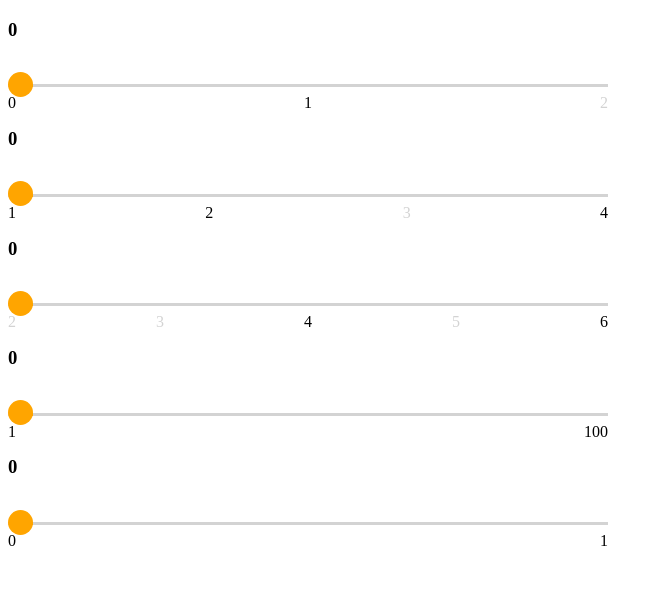
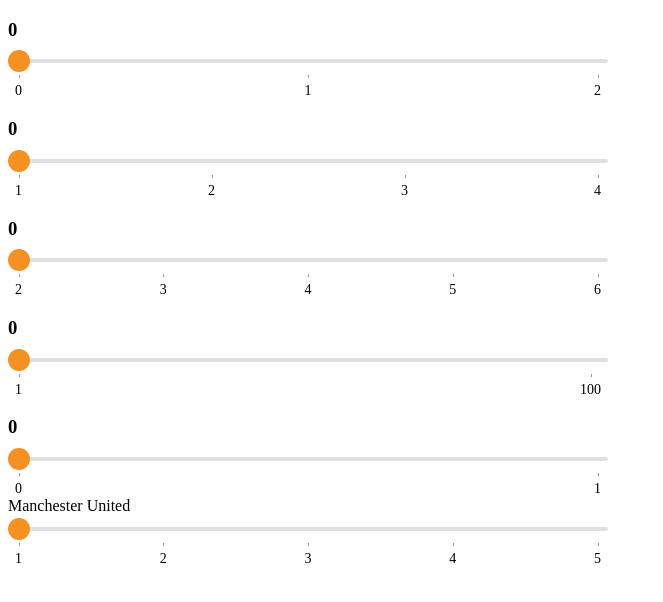
Before and after one commit to ryabkomaks/react-slider, a React app: page / in a window 1280 px wide. Shown: the top 602 px of the page, without its empty margins (0-663 px from the left). Built offline with nearby package versions, Linux system fonts and the light colour scheme.

Commit message:
Update slider markup.

```diff
--- a/index.html
+++ b/index.html
@@ -12,6 +12,26 @@
         <div id="demo_2"></div>
         <div id="demo_3"></div>
         <div id="demo_4"></div>
+
+        <!-- Static markup example -->
+        <div class="market-slider">
+            <div class="market-slider__label">Manchester United</div>
+
+            <div class="market-slider__path">
+                <div class="market-slider__path_highlighted"></div>
+                <div class="market-slider__marker"></div>
+            </div>
+
+            <div class="market-slider__range">
+                <span class="market-slider__range-item market-slider__range-item_active">1</span>
+                <span class="market-slider__range-item">2</span>
+                <span class="market-slider__range-item">3</span>
+                <span class="market-slider__range-item">4</span>
+                <span class="market-slider__range-item">5</span>
+            </div>
+        </div>
+        <!-- EO Static markup example -->
+
         <script src="/bundle.js"></script>
     </body>
 </html>
--- a/src/index.jsx
+++ b/src/index.jsx
@@ -3,8 +3,13 @@ import ReactDOM from 'react-dom'
 import {styles} from './styles.scss'
 
 const SELECTORS = {
-    SLIDER_WRAP: '.slider-wrap',
-    SLIDER: '.slider'
+    SLIDER_WRAP: '.market-slider',
+    SLIDER: '.slider',
+    SLIDER_HIGHLIGHTED: '.market-slider__path_highlighted',
+    SLIDER_MARKER: '.market-slider__marker',
+    SLIDER_RANGE: '.market-slider__range',
+    SLIDER_RANGE_ITEM: '.market-slider__range-item',
+    SLIDER_RANGE_ITEM_ACTIVE: '.market-slider__range-item_active'
 }
 
 const DEFAULT_RANGE = [{
@@ -133,12 +138,12 @@ export class ReactSlider extends React.Component {
 
     renderRange() {
         return (
-            <div className="slider-range">
+            <div className="market-slider__range">
                 {this.range.map((item, idx) => {
-                    const mod = item.enabled ? 'enabled' : 'disabled'
+                    const mod = item.enabled ? 'active' : ''
                     return (
                         <span key={idx}
-                            className={`slider-range__elements slider-range__elements-${mod}`}
+                            className={`market-slider__range-item slider-range__elements_${mod}`}
                             onClick={(e) => this.handleRangeItemClick(e, item.value, idx)}>
                             {item.value}
                         </span>
@@ -151,20 +156,24 @@ export class ReactSlider extends React.Component {
     render() {
         return (
             <div>
-                <h3>{this.state.value}</h3>
-                <div className="slider-wrap"
+                <h3 className={"market-slider__label"}>{this.state.value}</h3>
+                <div className="market-slider"
                     onClick={(e) => this.handleClick(e)}
                     onMouseMove={(e) => this.drag(e)}
                     onTouchMove={(e) => this.drag(e)}
                     onMouseUp={(e) => this.stopDrag(e)}
                     onTouchEnd={(e) => this.stopDrag(e)}
                     ref={(sliderWrapper) => { this.sliderWrapper = sliderWrapper }}>
-                    <div className="slider"
-                        style = { { left: this.state.left } }
-                        onMouseDown={(e) => this.startDrag(e)}
-                        onTouchStart={(e) => this.startDrag(e)}
-                        ref={(slider) => { this.slider = slider }}>
-                        <div className="slider__element"></div>
+
+                    <div className={"market-slider__path"}>
+                        <div className={"market-slider__path_highlighted"} style = { { width: this.state.left } }>
+                        </div>
+                        <div className={"market-slider__marker"}
+                            style = { { left: this.state.left } }
+                            onMouseDown={(e) => this.startDrag(e)}
+                            onTouchStart={(e) => this.startDrag(e)}
+                            ref={(slider) => { this.slider = slider }}>
+                        </div>
                     </div>
                     {this.renderRange()}
                 </div>
--- a/src/styles.scss
+++ b/src/styles.scss
@@ -1,71 +1,115 @@
-$wrapWidth: 600px;
-$wrapHeigth: 50px;
-$controlHeight: 25px;
-$controlTop: ($wrapHeigth - $controlHeight)/2;
+body
+{
+  padding: 0;
+  // background-color: #707070;
+}
 
-  @mixin sl-strap($bgColor) {
-    content: '';
-    position: absolute;
-    height: 3px;
-    top: 50%;
-    background: $bgColor;
+$market-slider-width: 600px;
+
+$market-slider-path-height: 4px;
+$market-slider-path-bg-color: #dfdfdf;
+$market-slider-path-highlighted-bg-color: #f27422;
+$market-slider-path-border-radius: $market-slider-path-height/2;
+
+$market-slider-marker-width: 22px;
+$market-slider-marker-height: $market-slider-marker-width;
+$market-slider-marker-bg-color: #f59120;
+
+$market-slider-range-item-font-size-mobile: 15px;
+$market-slider-range-item-font-size-desktop: 14px;
+$market-slider-range-inner-padding-mobile: ($market-slider-marker-width - $market-slider-range-item-font-size-mobile/2)/2;
+$market-slider-range-inner-padding-desktop: ($market-slider-marker-width - $market-slider-range-item-font-size-desktop/2)/2;
+$market-slider-range-item-color: #999;
+$market-slider-range-item-active-color: #000;
+$market-slider-range-segmentation-mark-width: 1px;
+$market-slider-range-segmentation-mark-height: 3px;
+$market-slider-range-segmentation-mark-bg: #999;
+$market-slider-range-segmentation-mark-active-bg: $market-slider-range-segmentation-mark-bg;
+$market-slider-range-vertical-offset: 11px;
+
+.market-slider
+{
+  width: $market-slider-width;
+  max-width: 100%;
+  cursor: pointer;
+
+  &__label
+  {
+
   }
 
-.slider-wrap {
-  width: $wrapWidth;
-  height: $wrapHeigth;
-  position: relative;
-  overflow: hidden;
-  cursor: pointer;
-  transition: all 1s ease;
+  &__path
+  {
+    position: relative;
+    height: $market-slider-path-height;
+    margin-top: 12px;
+    margin-bottom: 12px;
+    background-color: $market-slider-path-bg-color;
+    border-radius: $market-slider-path-border-radius;
 
-  &:before {
-    @include sl-strap(lightgray);
-    left: 0;
-    right: 0;
-  }
-
-  .slider {
-    width: 25px;
-    height: 25px;
-    position: relative;
-    top: $controlTop;
-
-    &:before {
-      @include sl-strap(orange);
-      right: 0;
-      width: $wrapWidth;
-      overflow: hidden;
-    }
-
-    &:after {
-      @include sl-strap(lightgray);
+    &_highlighted
+    {
+      position: absolute;
+      top: 0;
+      bottom: 0;
       left: 0;
-      width: 12.5px;
-      overflow: hidden;
-    }
-
-    &__element {
-      width: 25px;
-      height: 25px;
-      border-radius: 50%;
-      position: absolute;
-      background: orange;
-      z-index: 3000
+      background-color: $market-slider-path-highlighted-bg-color;
     }
   }
 
-  .slider-range {
-    margin-top: 10px;
+  &__marker
+  {
+    position: absolute;
+    top: 50%;
+    left: 0;
+    transform: translateY(-50%);
+    width: $market-slider-marker-width;
+    height: $market-slider-marker-height;
+    border-radius: 50%;
+    background-color: $market-slider-marker-bg-color;
+  }
+
+  &__range
+  {
     display: flex;
-    flex-flow: row nowrap;
     justify-content: space-between;
-    align-items: center;
+    padding-right: floor($market-slider-range-inner-padding-mobile);
+    padding-left: floor($market-slider-range-inner-padding-mobile);
 
-    &__elements {
-      &-disabled {
-        color: lightgray
-      }
+    // :global(.media_desktop) &
+    @media (min-width: 768px)
+    {
+      padding-right: floor($market-slider-range-inner-padding-desktop);
+      padding-left: floor($market-slider-range-inner-padding-desktop);
+    }
+  }
+
+  &__range-item
+  {
+    position: relative;
+    padding-top: $market-slider-range-segmentation-mark-height + 5px;
+    font-size: $market-slider-range-item-font-size-mobile;
+
+    &::before
+    {
+      content: "";
+      position: absolute;
+      top: 0;
+      left: 50%;
+      width: $market-slider-range-segmentation-mark-width;
+      height: $market-slider-range-segmentation-mark-height;
+      background-color: $market-slider-range-segmentation-mark-bg;
+    }
+
+    &_active
+    {
+
+    }
+
+    // :global(.media_desktop) &
+    @media (min-width: 768px)
+    {
+      font-size: $market-slider-range-item-font-size-desktop;
     }
   }
 }
```
